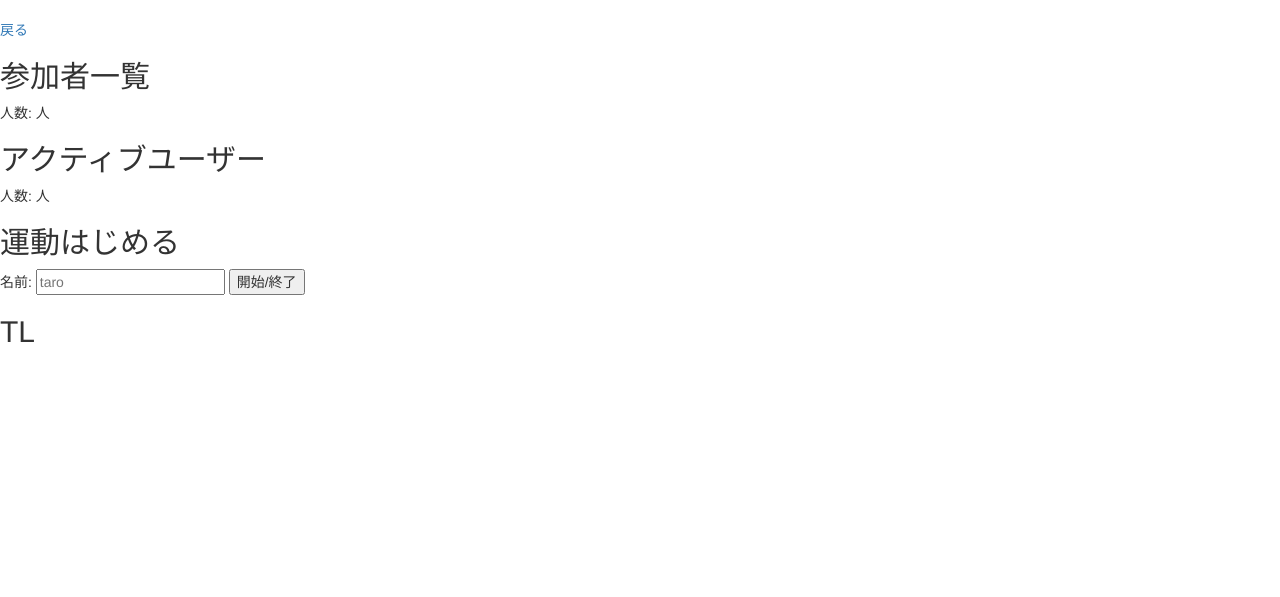
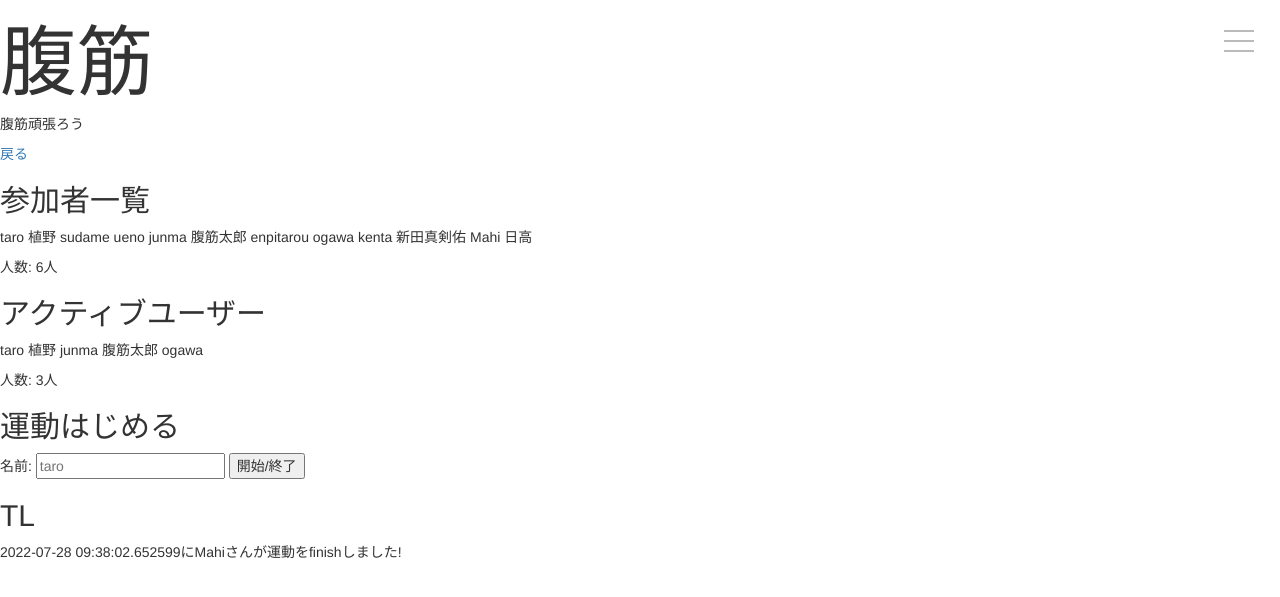
Before and after one commit to enpitut2022/MusclePower, a Flask app: template templates/detail_sub.html in a window 1280 px wide. Shown: the top 597 px of the page. Run offline with Flask 2, Linux system fonts and the light colour scheme; the template is opened without the code that fills it, so the values that code supplies are empty; some libraries are stand-ins or nearby versions.

Commit message:
ハンバーガーメニュー

```diff
--- a/static/css/style.css
+++ b/static/css/style.css
@@ -1,3 +1,102 @@
 h1{
-    color:rgb(74, 45, 93);
+    font-size:6vmax;
 }
+
+/*　ハンバーガーメニューボタン　*/
+.hamburger {
+    display : block;
+    position: fixed;
+    z-index : 3;
+    right : 20px;
+    top   : 20px;
+    width : 42px;
+    height: 42px;
+    cursor: pointer;
+    text-align: center;
+  }
+  .hamburger span {
+    display : block;
+    position: absolute;
+    width   : 30px;
+    height  : 2px ;
+    left    : 6px;
+    background : #BBBBBB;
+    -webkit-transition: 0.3s ease-in-out;
+    -moz-transition   : 0.3s ease-in-out;
+    transition        : 0.3s ease-in-out;
+  }
+  .hamburger span:nth-child(1) {
+    top: 10px;
+  }
+  .hamburger span:nth-child(2) {
+    top: 20px;
+  }
+  .hamburger span:nth-child(3) {
+    top: 30px;
+  }
+
+  /* スマホメニューを開いてる時のボタン */
+  .hamburger.active span:nth-child(1) {
+    top : 16px;
+    left: 6px;
+    background :#fff;
+    -webkit-transform: rotate(-45deg);
+    -moz-transform   : rotate(-45deg);
+    transform        : rotate(-45deg);
+  }
+
+  .hamburger.active span:nth-child(2),
+  .hamburger.active span:nth-child(3) {
+    top: 16px;
+    background :#fff;
+    -webkit-transform: rotate(45deg);
+    -moz-transform   : rotate(45deg);
+    transform        : rotate(45deg);
+  }
+
+  /* メニュー背景　*/
+  nav.globalMenuSp {
+    position: fixed;
+    z-index : 2;
+    top  : 0;
+    left : 0;
+    color: #fff;
+    background: rgba( 71,70,73,0.6 );
+    text-align: center;
+    width: 100%;
+    opacity: 0;
+    display: none;
+    transition: opacity .6s ease, visibility .6s ease;
+  }
+
+  nav.globalMenuSp ul {
+    margin: 0 auto;
+    padding: 0;
+    width: 100%;
+  }
+
+  nav.globalMenuSp ul li {
+    list-style-type: none;
+    padding: 0;
+    width: 100%;
+    transition: .4s all;
+  }
+  nav.globalMenuSp ul li:last-child {
+    padding-bottom: 0;
+  }
+  nav.globalMenuSp ul li:hover{
+    background :#ddd;
+  }
+
+  nav.globalMenuSp ul li a {
+    display: block;
+    color: #fff;
+    padding: 1em 0;
+    text-decoration :none;
+  }
+
+  /* クリックでjQueryで追加・削除 */
+  nav.globalMenuSp.active {
+    opacity: 100;
+    display: block;
+  }
--- a/templates/detail_sub.html
+++ b/templates/detail_sub.html
@@ -6,32 +6,49 @@
         <link rel="stylesheet" href="/static/css/style.css">
     </head>
     <body>
-        <h1></h1>
-        <p></p>
+
+        <div class="hamburger">
+            <span></span>
+            <span></span>
+            <span></span>
+          </div>
+          <nav class="globalMenuSp">
+              <ul>
+                  <li><a href="#">Menu</a></li>
+                  <li><a href="#">Menu</a></li>
+                  <li><a href="#">Menu</a></li>
+                  <li><a href="#">Menu</a></li>
+                  <li><a href="#">Menu</a></li>
+                  <li><a href="#">Menu</a></li>
+              </ul>
+          </nav>
+
+        <h1>腹筋</h1>
+        <p>腹筋頑張ろう</p>
         <a href="/">戻る</a>
 
         <h2>参加者一覧</h2>
         <p>
-
+            taro 植野 sudame ueno junma 腹筋太郎 enpitarou ogawa kenta 新田真剣佑 Mahi 日高
         </p>
-        <p>人数: 人</p>
+        <p>人数: 6人</p>
         <h2>
             アクティブユーザー
         </h2>
         <p>
-
+            taro 植野 junma 腹筋太郎 ogawa
         </p>
-        <p>人数: 人</p>
+        <p>人数: 3人</p>
         <h2>運動はじめる</h2>
         <form action="/log" method="post">
             名前:
             <input type="text" name="name" placeholder="taro" required>
-            <input type="hidden" name="teamid" value="{{td.id}}">
             <input type="submit" value="開始/終了" >
         </form>
         <h2>TL</h2>
 
             <p>
+                2022-07-28 09:38:02.652599にMahiさんが運動をfinishしました!
             </p>
 
     </body>
```
